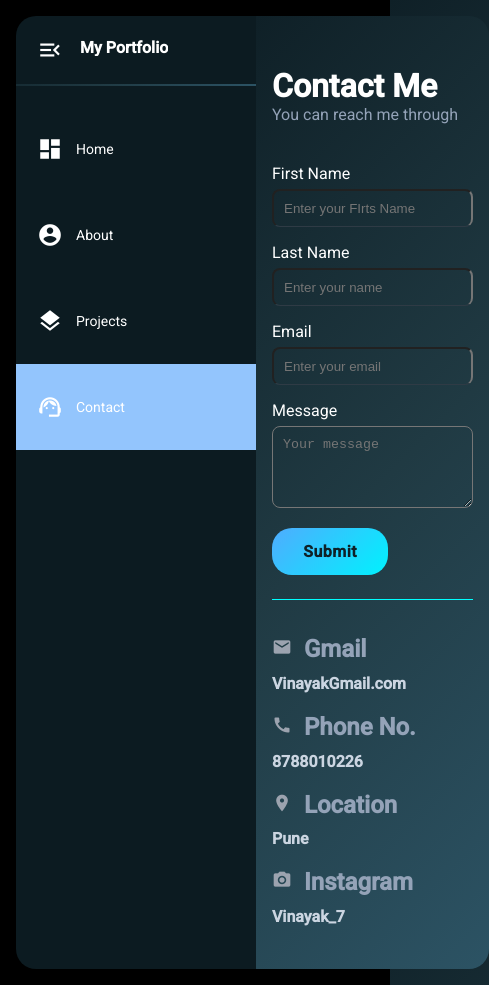
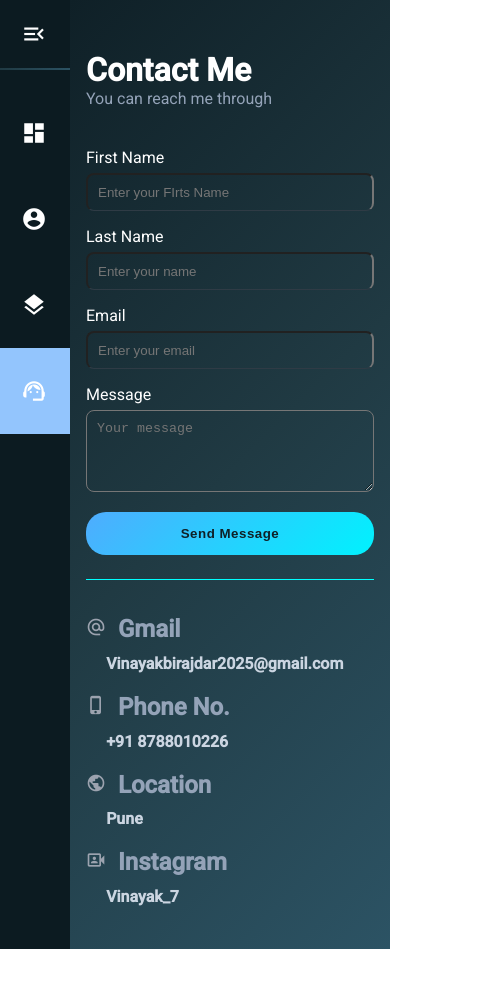
Before and after one commit to vinayakbirajdar/My-portfolio, an Angular app: page /contact in a window 390 px wide. Shown: the whole page, 489 px wide, since content can reach past the window. After the commit the page ends 949 px from the top, so only its background shows below. Built offline with nearby package versions, Linux system fonts and the light colour scheme.

Commit message:
Email service using EmailJs service implementation

```diff
--- a/package.json
+++ b/package.json
@@ -19,6 +19,7 @@
     "@angular/platform-browser": "^19.2.0",
     "@angular/platform-browser-dynamic": "^19.2.0",
     "@angular/router": "^19.2.0",
+    "@emailjs/browser": "^4.4.1",
     "rxjs": "~7.8.0",
     "tslib": "^2.3.0",
     "zone.js": "~0.15.0"
--- a/src/app/app.component.scss
+++ b/src/app/app.component.scss
@@ -13,3 +13,14 @@
     border-bottom-right-radius: 20px;
     background: linear-gradient(135deg, #0f2027, #203a43, #2c5364);
 }
+
+@media (max-width: 768px) {
+    .app-container {
+        padding: 0;
+    }
+
+    .main-pages {
+        border-top-right-radius: 0px;
+        border-bottom-right-radius: 0px;
+    }
+}
--- a/src/app/screens/contact/contact.component.html
+++ b/src/app/screens/contact/contact.component.html
@@ -40,9 +40,10 @@
                         Message is required
                     </small>
                 </div>
-                <div class="cv-button">
-                    Submit
-                </div>
+
+                <button class="cv-button" type="submit" [disabled]="isLoading">
+                    {{ isLoading ? 'Sending...' : 'Send Message' }}
+                </button>
             </form>
 
         </div>
@@ -50,23 +51,23 @@
 
             <div class="info-item">
                 <h2 class="label-text">
-                    <mat-icon class="info-icon">mail</mat-icon>
+                    <mat-icon class="info-icon">alternate_email</mat-icon>
                     Gmail
                 </h2>
-                <h1 class="label-value">VinayakGmail.com</h1>
+                <h1 class="label-value">Vinayakbirajdar2025&#64;gmail.com</h1>
             </div>
 
             <div class="info-item">
                 <h2 class="label-text">
-                    <mat-icon class="info-icon">call</mat-icon>
+                    <mat-icon class="info-icon">phone_iphone</mat-icon>
                     Phone No.
                 </h2>
-                <h1 class="label-value">8788010226</h1>
+                <h1 class="label-value">+91 8788010226</h1>
             </div>
 
             <div class="info-item">
                 <h2 class="label-text">
-                    <mat-icon class="info-icon">location_on</mat-icon>
+                    <mat-icon class="info-icon">public</mat-icon>
                     Location
                 </h2>
                 <h1 class="label-value">Pune</h1>
@@ -74,7 +75,7 @@
 
             <div class="info-item">
                 <h2 class="label-text">
-                    <mat-icon class="info-icon">camera_alt</mat-icon>
+                    <mat-icon class="info-icon">photo_camera_front</mat-icon>
                     Instagram
                 </h2>
                 <h1 class="label-value">Vinayak_7</h1>
--- a/src/app/screens/contact/contact.component.scss
+++ b/src/app/screens/contact/contact.component.scss
@@ -63,6 +63,8 @@
     color: var(--text-secondary);
     font-size: 1rem;
     word-break: break-word;
+    margin-left: 7%;
+
 }
 
 .form-group {
@@ -113,7 +115,7 @@
 
 .cv-button {
     margin-top: 20px;
-    min-width: 180px;
+    min-width: 100%;
     border-radius: 20px;
     padding: 14px 28px;
     cursor: pointer;
@@ -131,7 +133,7 @@
 
 @media (max-width: 768px) {
     .cv-button {
-        width: 30%;
+        width: 100%;
         min-width: unset;
     }
 }
--- a/src/app/screens/contact/contact.component.ts
+++ b/src/app/screens/contact/contact.component.ts
@@ -2,6 +2,7 @@ import { CommonModule } from '@angular/common';
 import { Component } from '@angular/core';
 import { ReactiveFormsModule, FormBuilder, FormGroup, Validators } from '@angular/forms';
 import { MatIcon } from "@angular/material/icon";
+import emailjs from '@emailjs/browser';
 
 @Component({
   selector: 'app-contact',
@@ -11,6 +12,7 @@ import { MatIcon } from "@angular/material/icon";
 })
 export class ContactComponent {
   contactForm!: FormGroup;
+  isLoading = false;
 
   constructor(private fb: FormBuilder) {
     this.contactForm = this.fb.group({
@@ -27,7 +29,32 @@ export class ContactComponent {
       return;
     }
 
-    console.log(this.contactForm.value);
+    const params = {
+      first_name: this.contactForm.value.firstName,
+      last_name: this.contactForm.value.lastName,
+      email: this.contactForm.value.email,
+      message: this.contactForm.value.message
+    };
+
+    this.isLoading = true;
+
+    emailjs.send(
+      'service_zmzayja',
+      'template_a430td6',
+      params,
+      'aFqTqSfmEAG8V-84O'
+    ).then(
+      () => {
+        this.isLoading = false;
+        alert('Email sent successfully!');
+        this.contactForm.reset();
+      },
+      (error) => {
+        this.isLoading = false;
+        console.error('EmailJS error:', error);
+        alert('Failed to send email. Please try again.');
+      }
+    );
   }
 
 }
--- a/src/app/shared/sidebar/sidebar.component.scss
+++ b/src/app/shared/sidebar/sidebar.component.scss
@@ -82,3 +82,10 @@
     white-space: nowrap;
     transition: opacity 0.2s ease, width 0.2s ease;
 }
+
+@media (max-width: 768px) {
+    .sidebar {
+        border-top-left-radius: 0px;
+        border-bottom-left-radius: 0px;
+    }
+}
--- a/src/app/shared/sidebar/sidebar.component.ts
+++ b/src/app/shared/sidebar/sidebar.component.ts
@@ -12,7 +12,7 @@ import { RouterLink, RouterLinkActive, RouterModule } from "@angular/router";
 })
 export class SidebarComponent {
 
-  isCollapsed = false;
+  isCollapsed = true;
 
   toggleSidebar() {
     this.isCollapsed = !this.isCollapsed;
```
Also changed, not shown: 1 other file (tests, documents, lock files or other folders).
